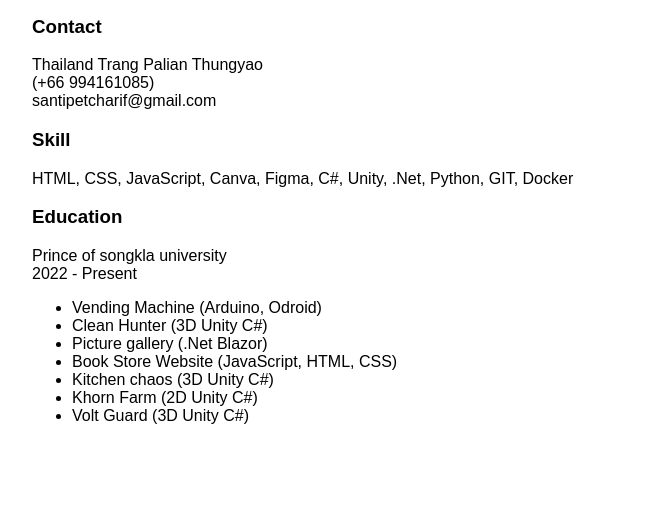
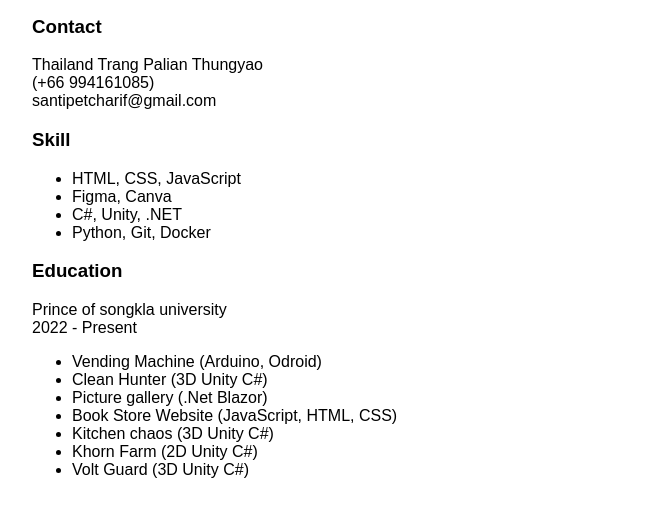
Before and after one commit to CHARIF-SANTIPET/01-Single-Page-CV, a plain HTML site: page index.html in a window 1280 px wide. Shown: the part 112-628 px from the top of the page, without its empty margins (308-971 px from the left). Drawn offline with Linux system fonts and the light colour scheme.

Commit message:
skill change style

```diff
--- a/index.html
+++ b/index.html
@@ -13,6 +13,7 @@
         <p>Junior Website Developer, Game Developer, Software Developer</p>
     </header>
     <main>
+        <section>
             <address>
                 <h3 class="title">Contact</h3>
                  <p>
@@ -21,11 +22,16 @@
                      santipetcharif@gmail.com
                  </p>
              </address>
+        </section>
+
         <section>
             <h3 class="title">Skill</h3>
-            <p>HTML, CSS, JavaScript, Canva, Figma, C#, Unity, .Net, Python, GIT,
-                Docker
-            </p>
+            <ul>
+                <li>HTML, CSS, JavaScript</li>
+                <li>Figma, Canva</li>
+                <li>C#, Unity, .NET</li>
+                <li>Python, Git, Docker</li>
+            </ul>
         </section>
         <section>
             <h3 class="title">Education</h3>
```
Lines whose indentation alone changed are shown as unchanged.
